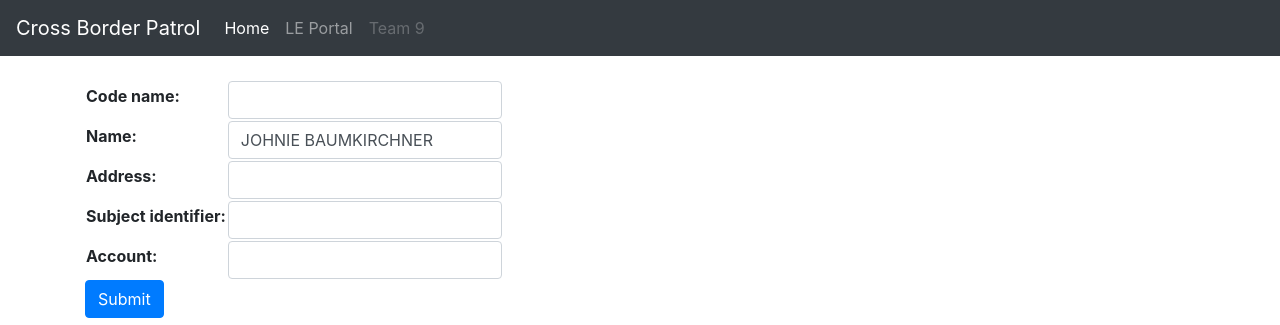
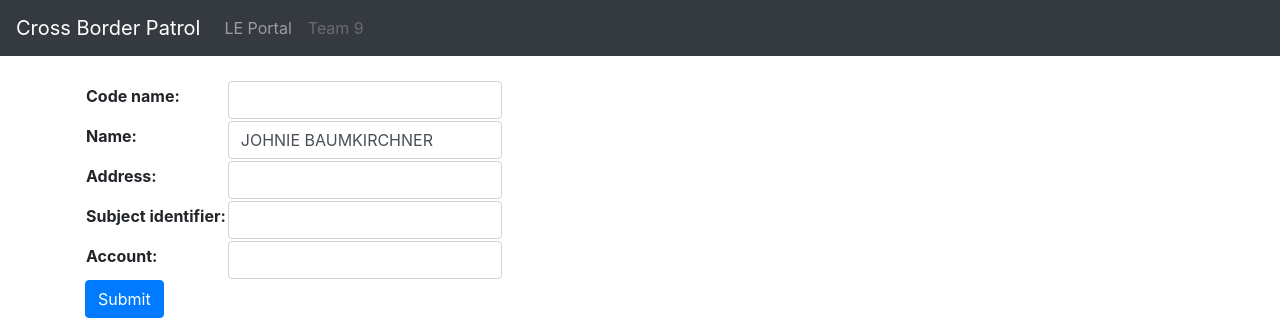
Before and after one commit to CrossBorderPatrol/cbpapp, a Django app: page /portal/subject-of-interest-request/ in a window 1280 px wide. Shown: the top 325 px of the page. Run offline with Django 3.2, Linux system fonts and the light colour scheme; some libraries are stand-ins or nearby versions.

Commit message:
Fix navbar links

```diff
--- a/portal/templates/portal/base.html
+++ b/portal/templates/portal/base.html
@@ -21,16 +21,13 @@
   <body>
 
     <nav class="navbar navbar-expand-md navbar-dark bg-dark fixed-top">
-      <a class="navbar-brand" href="#">Cross Border Patrol</a>
+      <a class="navbar-brand" href="{% url 'site-index' %}">Cross Border Patrol</a>
       <button class="navbar-toggler" type="button" data-toggle="collapse" data-target="#navbarsExampleDefault" aria-controls="navbarsExampleDefault" aria-expanded="false" aria-label="Toggle navigation">
         <span class="navbar-toggler-icon"></span>
       </button>
 
       <div class="collapse navbar-collapse" id="navbarsExampleDefault">
         <ul class="navbar-nav mr-auto">
-          <li class="nav-item active">
-            <a class="nav-link" href="/">Home <span class="sr-only">(current)</span></a>
-          </li>
           <li class="nav-item">
             <a class="nav-link" href="{% url 'portal:index' %}">LE Portal</a>
           </li>
```
